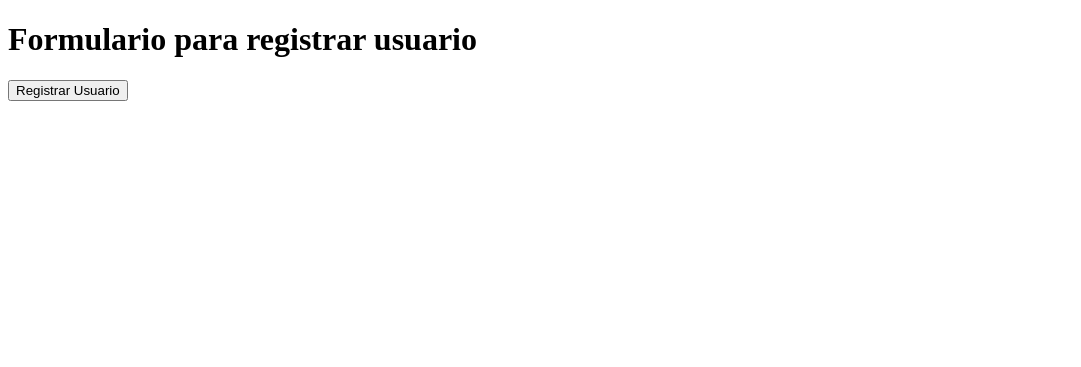
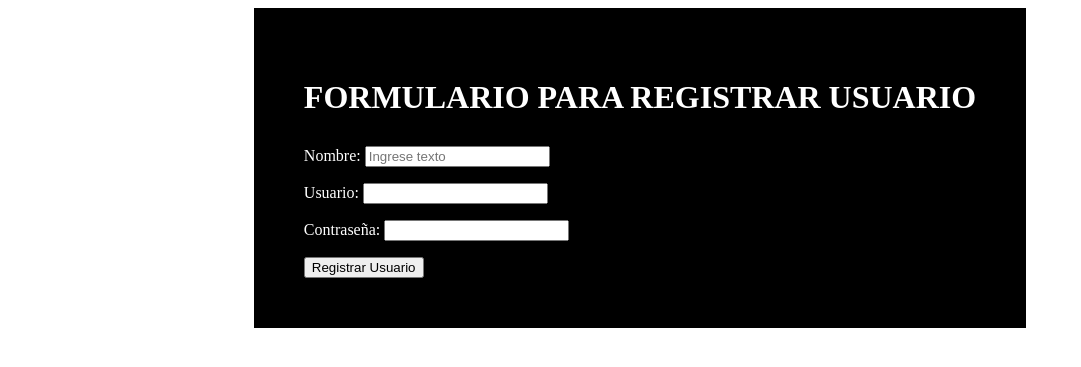
Before and after one commit to HectorJLeal/PruebaTecnica, a Django app: page /registrar/ in a window 1280 px wide. Shown: the top 367 px of the page, without its empty margins (0-1081 px from the left). Run offline with Django 4.2, Linux system fonts and the light colour scheme.

Commit message:
Integración del modelo de Bienes y sus componentes

```diff
--- a/Applications/api/admin.py
+++ b/Applications/api/admin.py
@@ -1,7 +1,8 @@
 from django.contrib import admin
-from .models import Base
+from .models import Base, Bienes
 from .models import Users
 # Register your models here.
 
 admin.site.register(Base)
 admin.site.register(Users)
+admin.site.register(Bienes)
--- a/Applications/api/forms.py
+++ b/Applications/api/forms.py
@@ -7,30 +7,30 @@ class FormularioRegistro(forms.ModelForm):
 
         model = Users
         fields = (
-            'Nombre',
-            'Users',
-            'Contraseña',
+            'name',
+            'user',
+            'password',
         )
 
         widgets = {
-            'Nombre': forms.TextInput(
+            'name': forms.TextInput(
                 attrs= {
                     'placeholder': 'Ingrese texto',
                     'class': 'campo',
                 }
             ),
-            'Users': forms.TextInput(
+            'user': forms.TextInput(
                 attrs= {
                     'class': 'campo',
                 }
             ),
-            'Contraseña': forms.PasswordInput(
+            'password': forms.PasswordInput(
                 attrs= {
                     'class': 'campo',
                 }
             )
         }
     def clean_nombre(self):
-        nombre = self.cleaned_data.get('Nombre')
+        nombre = self.cleaned_data.get('name')
 
         return nombre
--- a/Applications/api/models.py
+++ b/Applications/api/models.py
@@ -7,7 +7,7 @@ class Base(models.Model):
     updated_at = models.DateTimeField(auto_now=True)
 
     def __str__(self):
-        return str(self.id)+' - '+str(self.created_at)
+        return self.id
 
 class Users(Base):
     name = models.CharField('Nombre',max_length=50)
@@ -17,3 +17,11 @@ class Users(Base):
 
     def __str__(self):
         return self.name
+
+class Bienes(Base):
+    articulo = models.CharField('Articulo',max_length=255)
+    descripcion = models.CharField('Descripción',max_length=255)
+    usuario_id = models.ForeignKey(Users, on_delete=models.CASCADE)
+
+    def __str__(self):
+        return self.articulo
--- a/Applications/api/templates/registrar.html
+++ b/Applications/api/templates/registrar.html
@@ -2,12 +2,32 @@
 <html lang="es">
     <head>
         <title>Registrar Usuario</title>
+        <meta name="viewport" content="width=device-width, initial-scale=1.0">
+        <style>
+            body{
+                display: flex;
+                justify-content: center;
+            }
+            .contenedor{
+                background-color: black;
+                color: white;
+                padding: 50px;
+            }
+            .contenedor h1{
+                text-transform: uppercase;
+                margin-bottom: 30px;
+            }
+
+
+        </style>
     </head>
     <body>
-        <h1>Formulario para registrar usuario</h1>
-        <form method="post">{% csrf_token %}
-            {{ form.as_p }}
-        </form>
-        <button type="submit"> Registrar Usuario </button>
+        <div class="contenedor">
+            <h1>Formulario para registrar usuario</h1>
+            <form method="post">{% csrf_token %}
+                {{ form.as_p }}
+                <button type="submit"> Registrar Usuario </button>
+            </form>
+        </div>
     </body>
 </html>
```
Also changed, not shown: Applications/api/migrations/0002_bienes.py (added).
